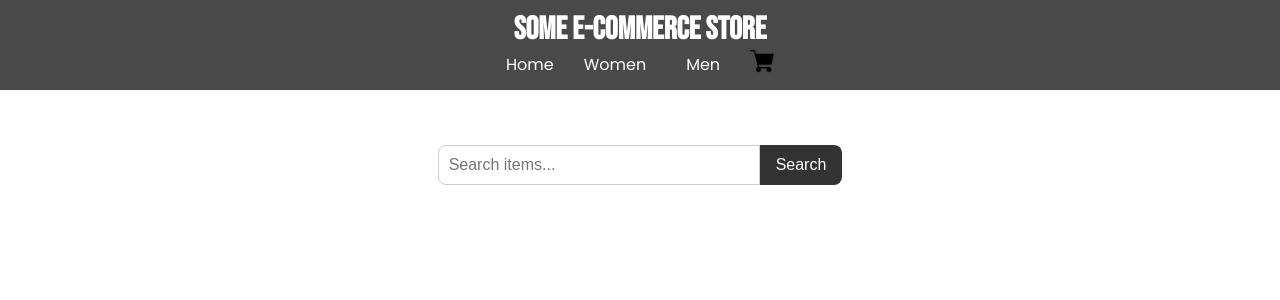
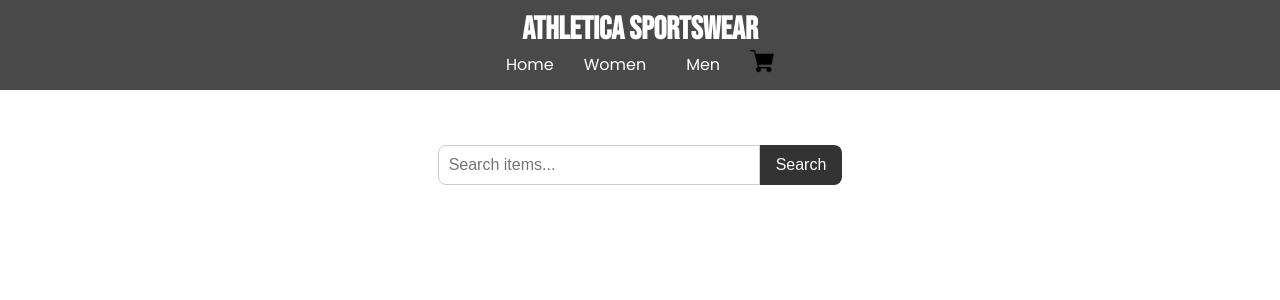
Before and after one commit to frggycc/Website_Project_Group11, a Flask app: page /search-bar in a window 1280 px wide. Shown: the top 300 px of the page. Run offline with Flask 3, Linux system fonts and the light colour scheme; data comes from the database, SQL or seed files in the repository.

Commit message:
Changed website name

```diff
--- a/templates/base.html
+++ b/templates/base.html
@@ -5,13 +5,13 @@
 <head>
     <meta chharset="UTF-8">
     <meta name="viewport" content="width=device-width, initial-scale=1.0">
-    <title>Some E-Commerce Store</title>
+    <title>Athletica Sportswear</title>
     <link rel="stylesheet" href="{{ url_for('static', filename='css/style.css') }}">
 </head>
 
 <body>
     <header>
-        <h1>Some E-Commerce Store</h1>
+        <h1>Athletica Sportswear</h1>
         <!-- Will add more links as we add more pages -->
         <nav>
             <a href="{{ url_for('home') }}">Home</a>
```
Also changed, not shown: static/css/style.css (indentation only).
